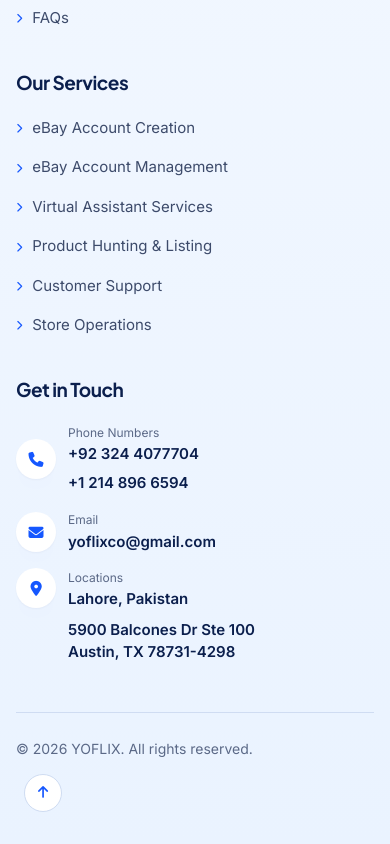
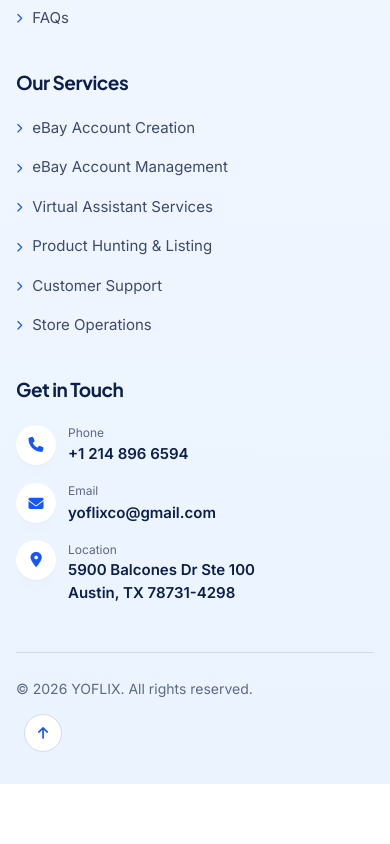
Before and after one commit to codewithsaim01/yoflix-demo-final, a plain HTML site: page about/index.html in a window 390 px wide. Shown: the part 6194-7038 px from the top of the page. After the commit the page ends 6978 px from the top, so only its background shows below. Drawn offline with Linux system fonts and the light colour scheme.

Commit message:
Remove Pakistan phone and address from site footer
The footer now lists only the USA office contact. Pakistan office
details remain in the Our Offices section on the Contact and About pages.

Co-Authored-By: Claude Opus 5.5 <noreply@anthropic.com>

```diff
--- a/about/index.html
+++ b/about/index.html
@@ -260,9 +260,9 @@ Austin, TX 78731-4298</span></p>
 
             <section class="nova-footer-contact"  aria-labelledby="nova-footer-contact-heading" >
                 <h2 id="nova-footer-contact-heading">Get in Touch</h2>                <ul role="list">
-                                            <li><span class="nova-icon-circle nova-icon-circle--sm" aria-hidden="true"><i class="fa-solid fa-phone"></i></span><span><small>Phone Numbers</small> <a href="tel:+923244077704">+92 324 4077704</a><a href="tel:+12148966594">+1 214 896 6594</a></span></li>
+                                            <li><span class="nova-icon-circle nova-icon-circle--sm" aria-hidden="true"><i class="fa-solid fa-phone"></i></span><span><small>Phone</small> <a href="tel:+12148966594">+1 214 896 6594</a></span></li>
                                                                 <li><span class="nova-icon-circle nova-icon-circle--sm" aria-hidden="true"><i class="fa-solid fa-envelope"></i></span><span><small>Email</small><a href="mailto:yoflixco@gmail.com">yoflixco@gmail.com</a></span></li>
-                                                                                    <li class="nova-footer-contact-addresses"><span class="nova-icon-circle nova-icon-circle--sm" aria-hidden="true"><i class="fa-solid fa-location-dot"></i></span><span><small>Locations</small> <a href="https://www.google.com/maps/search/?api=1&amp;query=Lahore%2C%20Pakistan" target="_blank" rel="noopener noreferrer" aria-label="Lahore, Pakistan (opens Google Maps)">Lahore, Pakistan</a><a href="https://www.google.com/maps/search/?api=1&amp;query=5900%20Balcones%20Dr%20Ste%20100%2C%20Austin%2C%20TX%2078731-4298" target="_blank" rel="noopener noreferrer" aria-label="5900 Balcones Dr Ste 100
+                                                                                    <li class="nova-footer-contact-addresses"><span class="nova-icon-circle nova-icon-circle--sm" aria-hidden="true"><i class="fa-solid fa-location-dot"></i></span><span><small>Location</small> <a href="https://www.google.com/maps/search/?api=1&amp;query=5900%20Balcones%20Dr%20Ste%20100%2C%20Austin%2C%20TX%2078731-4298" target="_blank" rel="noopener noreferrer" aria-label="5900 Balcones Dr Ste 100
 Austin, TX 78731-4298 (opens Google Maps)">5900 Balcones Dr Ste 100
 Austin, TX 78731-4298</a></span></li>
                                     </ul>
```
Also changed, not shown: contact/index.html (+2 -2 lines), ebay-business-plans/index.html (+2 -2 lines), faqs/index.html (+2 -2 lines), index.html (+2 -2 lines), privacy-policy/index.html (+2 -2 lines), services/customer-support/index.html (+2 -2 lines), services/ebay-account-creation/index.html (+2 -2 lines), services/ebay-account-management/index.html (+2 -2 lines), services/index.html (+2 -2 lines), services/product-hunting-&-listing/index.html (+2 -2 lines), services/shopify-support/index.html (+2 -2 lines), services/store-operations/index.html (+2 -2 lines), services/virtual-assistant-services/index.html (+2 -2 lines), services/walmart-support/index.html (+2 -2 lines), 1 more files.
